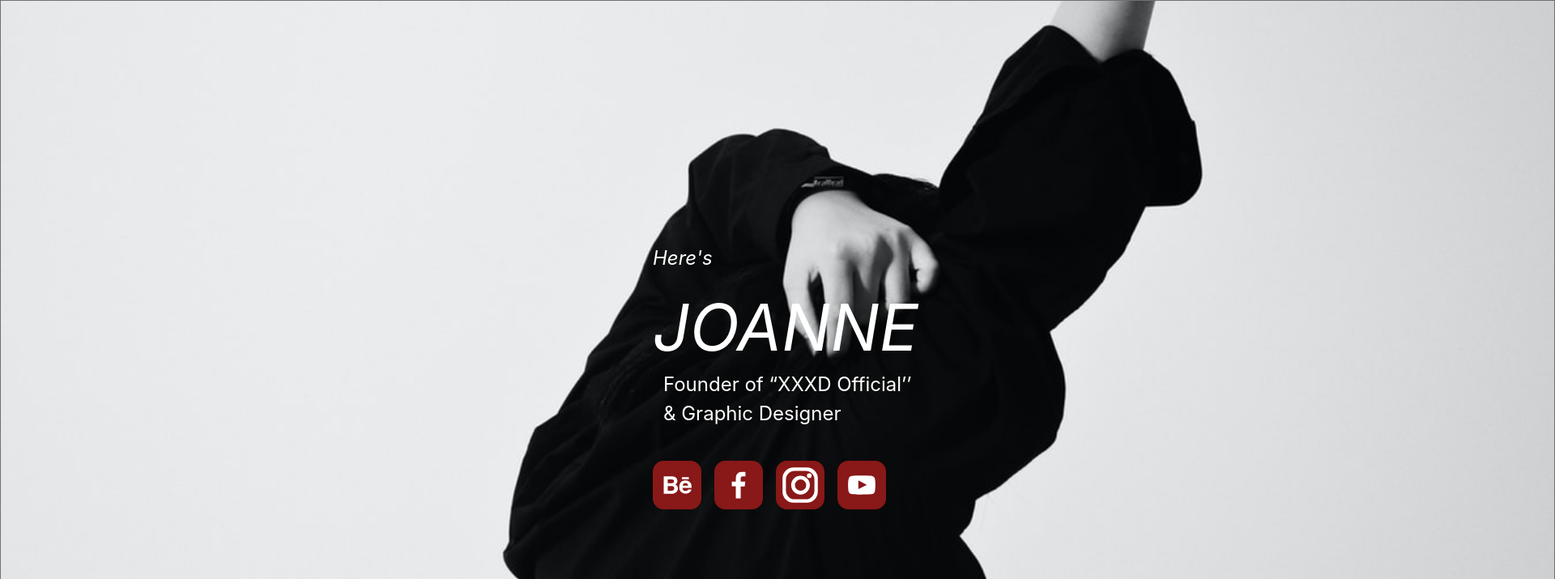
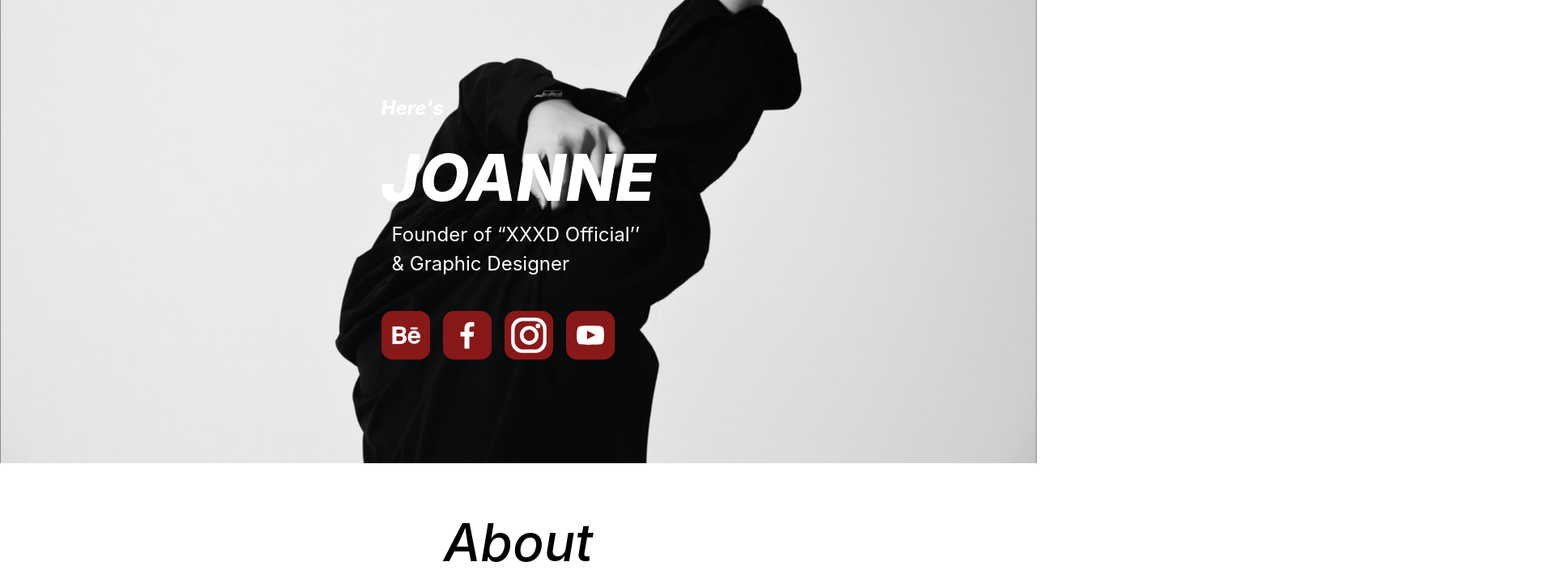
Before and after one commit to shang1104/week2, a plain HTML site: page index.html in a window 1280 px wide. Shown: the top 715 px of the page at 81% size, 1920 px wide, since content can reach past the window. Drawn offline with Linux system fonts and the light colour scheme.

Commit message:
第2次存檔

```diff
--- a/index.html
+++ b/index.html
@@ -10,23 +10,24 @@
 <body>
     <header class="text-light">
             <div class="banner">
-                <img src="./images/banner.png" alt="banner">
-                <div class="banner-text">
+                <!-- <img src="./images/banner.png" alt="banner"> -->
+                <div class="banner-text mb-68">
                     <h1 class="italic"><span class="fz-24 lh-42 italic">Here's<br></span>JOANNE</h1>
                     <h3 class="fz-24 talic lh-36 ml-13 mb-40">Founder of “XXXD Official’’<br>& Graphic Designer</h3>
                     <div class="icon">
                         <ul class="d-flex">
-                            <li class="mr-16"><img src="./images/behance.svg" alt="behance，icon"></li>
-                            <li class="mr-16"><img src="./images/facebook.svg" alt="behance，icon"></li>
-                            <li class="mr-16"><img src="./images/instagram.svg" alt="instagram，icon"></li>
-                            <li><img src="./images/youtube.svg" alt="Youtube，icon"></li>
+                            <li class="mr-16"><a class="py-20" href="#"><img src="./images/behance.svg" alt="behance，icon"></li></a>
+                            <li class="mr-16"><a class="py-20" href="#"><img src="./images/facebook.svg" alt="behance，icon"></a></li>
+                            <li class="mr-16"><a class="py-20" href="#"><img src="./images/instagram.svg" alt="instagram，icon"></a></li>
+                            <li><a class="py-20" href="#"><img src="./images/youtube.svg" alt="Youtube，icon"></a></li>
                         </ul>
                     </div>
                 </div>
             </div>
     </header>
 
-    <section>
+    <main>
+<section>
         <div class="container">
             <div class="about my-56 tac">
                 <h2 class="mb-40 fz-64 lh-84 fw-500 italic">About</h2>
@@ -49,7 +50,7 @@
         <div class="container mb-56">
             <div class="brand tac">
                 <h2 class="mb-12 pt-56 fz-64 lh-84 fw-500 italic">My Brand ‘’XXXD’’</h2>
-                <p class="mb-32 fz-24 lh-42 fw-500 italic mb-68">Just Keep XXXD Everyday</p>
+                <h3 class="mb-32 fz-24 lh-42 fw-500 italic mb-32">Just Keep XXXD Everyday</h3>
                 <p class="mb-68 fz-20 lh-30 fw-500 italic">
                     2020 年創立的個人服飾品牌<br>引領叛逆少年開啟與社會對話的窗口<br>主打概念潮流T-Shirt
                 </p>
@@ -110,6 +111,8 @@
             </div>
         </div>
     </section>
+    </main>
+
 
     <footer class="bg-black text-light tac">
         <h2 class="pt-64 mb-16 fz-64 tac fw-500 italic">Contact</h2>
--- a/index.scss
+++ b/index.scss
@@ -102,6 +102,10 @@ img{
 .pb-64{
     padding-bottom: 64px;
 }
+.py-20{
+    padding-top:20px;
+    padding-bottom: 20px;
+}
 
 .fz-20{
     font-size: 20px;
@@ -164,23 +168,29 @@ img{
 }
 
 .container{
+    max-width: 1200px;
     margin: 0 auto;
 }
+
 .banner{
-    position: relative;
-    img{
-        background-size: cover;
-    }
+    background-image: url(./images/banner.png);
+    background-size: cover;
+    background-position: center;
+    height: 71.5vh;
+    display: flex;
+    justify-content: center;
+    align-items: center;
     .banner-text{
-        position: absolute;
-        top: 245px;
-        left: 806px;
+        display: flex;
+        flex-direction: column;
         h1{
             font-size: 80px;
-            line-height: 1.325;
+            line-height: 106px;
+            font-weight: 800;
         }
     }
 }
+
 .about{
     .about-list{
         p{
@@ -201,10 +211,6 @@ img{
         }
     }
 }
-.brand{
-    max-width: 1200px;
-    margin: 0 auto;
-}
 
 .contact{
     a:hover{
```
Also changed, not shown: index.css, 1 other file.
